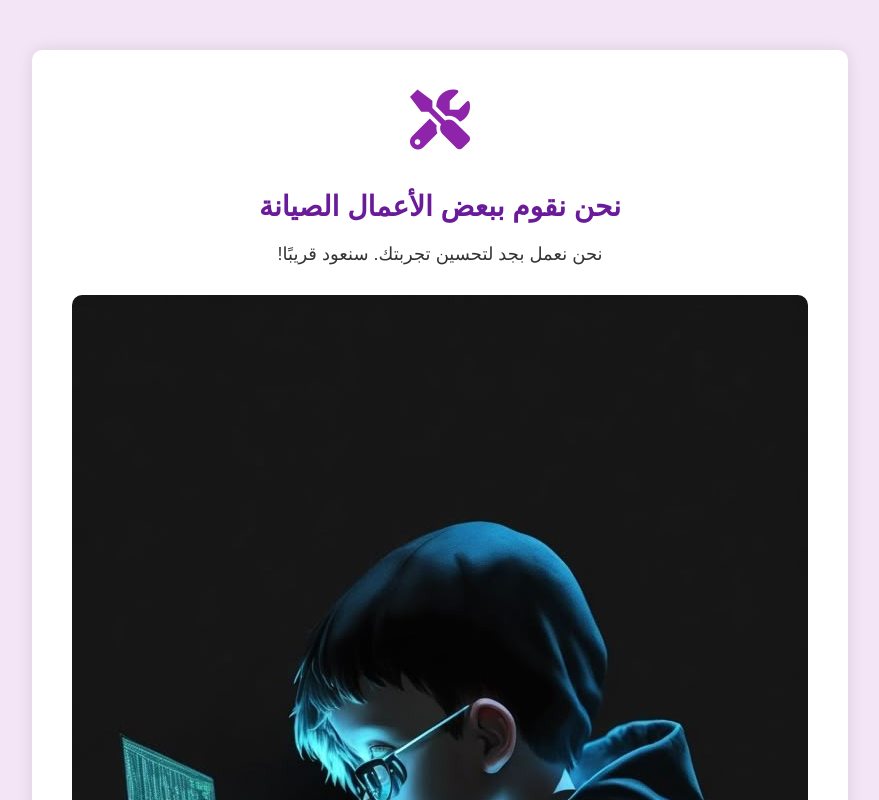
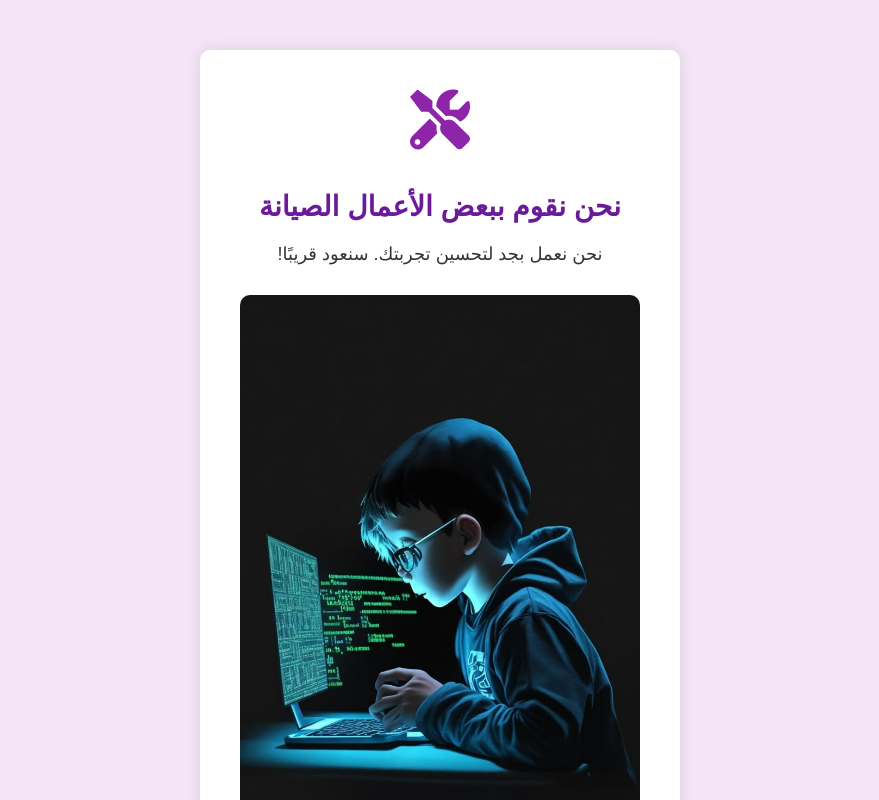
Before and after one commit to mohandhassan12/team-warek, a website: page All info.html in a window 1280 px wide. Shown: the top 800 px of the page, without its empty margins (200-1079 px from the left). Drawn offline with Linux system fonts and the light colour scheme.

Commit message:
Update All info.html

```diff
--- a/All info.html
+++ b/All info.html
@@ -48,6 +48,8 @@
             height: auto;
             margin-top: 20px;
             border-radius: 10px;
+            width: 400px; /* تعديل عرض الصورة */
+            height: auto; /* الحفاظ على نسبة الطول/العرض */
         }
     </style>
 </head>
```
